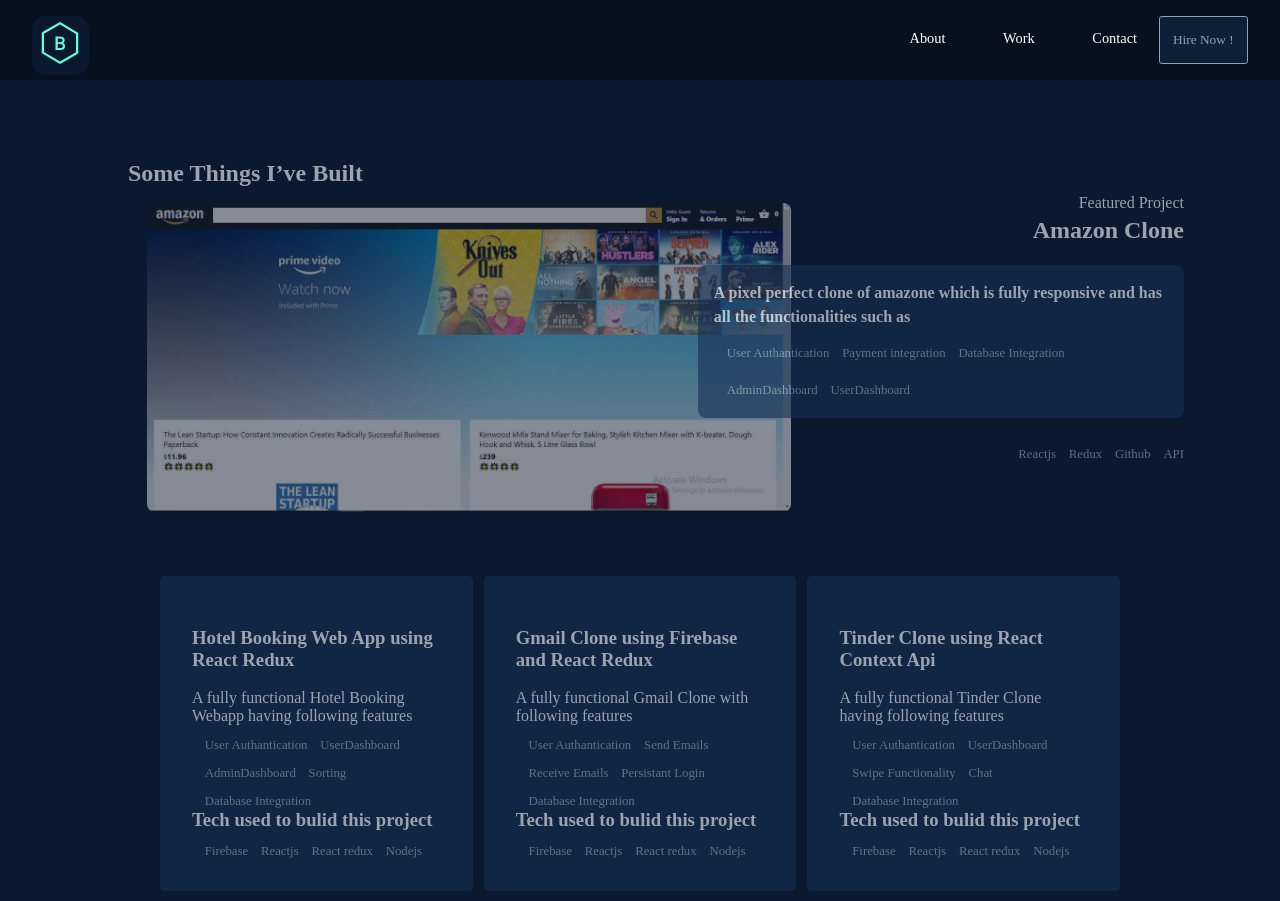
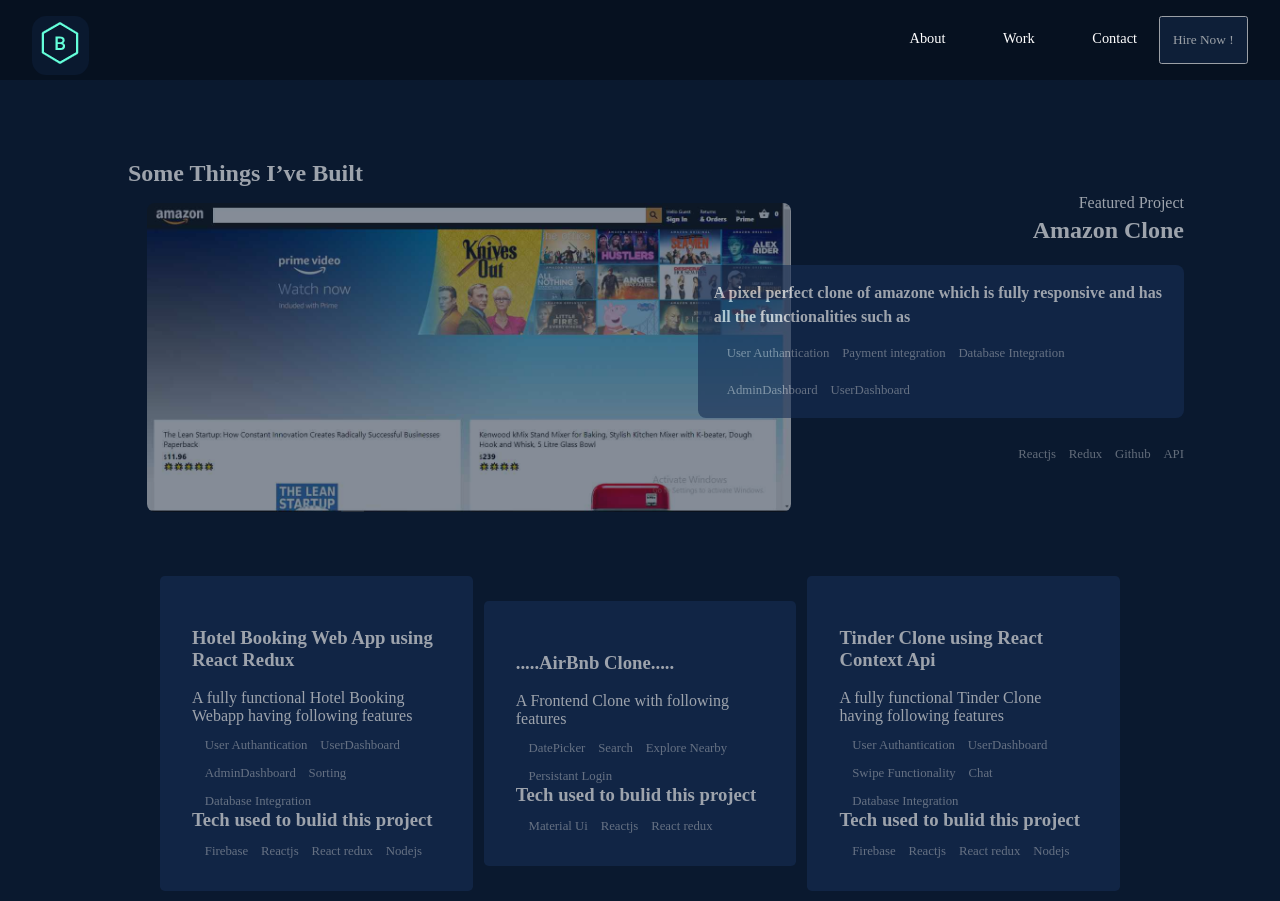
Before and after one commit to ShamailAbbas/myportfolio, a React (Create React App) app: page /workpage in a window 1280 px wide. Shown: the top 901 px of the page. Built offline with nearby package versions, Linux system fonts and the light colour scheme.

Commit message:
Update Otherprojects.js

```diff
--- a/src/components/Otherprojects.js
+++ b/src/components/Otherprojects.js
@@ -28,24 +28,28 @@
             </p>
           </div>
         </a>
+ <a
+          href='https://airbnbclonebyshamail.netlify.app/'
+          rel='noreferrer'
+          target='_blank'
+        >
+        <div className='griditems'>
+          <h3>.....AirBnb Clone.....</h3>
+          <p>
+            A Frontend  Clone with following features <br />
+            <li>DatePicker</li>
+            <li> Search</li>
+            <li>Explore Nearby</li>
+            <li>Persistant Login</li>
 
-        <div className='griditems'>
-          <h3>Gmail Clone using Firebase and React Redux</h3>
-          <p>
-            A fully functional Gmail Clone with following features <br />
-            <li>User Authantication</li>
-            <li>Send Emails</li>
-            <li>Receive Emails</li>
-            <li>Persistant Login</li>
-            <li>Database Integration</li>
             <h3>Tech used to bulid this project</h3>
-            <li>Firebase</li>
+            <li>Material Ui</li>
             <li>Reactjs</li>
             <li>React redux</li>
-            <li>Nodejs</li>
+
           </p>
         </div>
-
+</a>
         <div className='griditems'>
           <h3>Tinder Clone using React Context Api</h3>
           <p>
```
